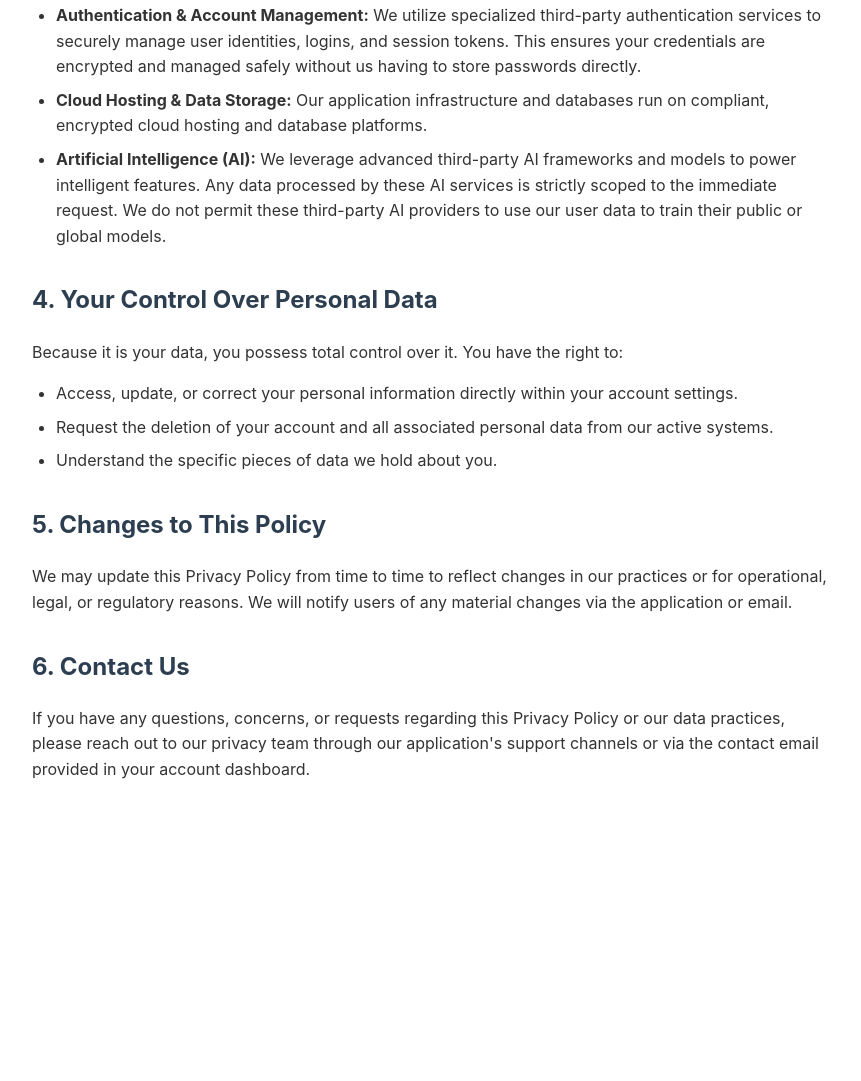
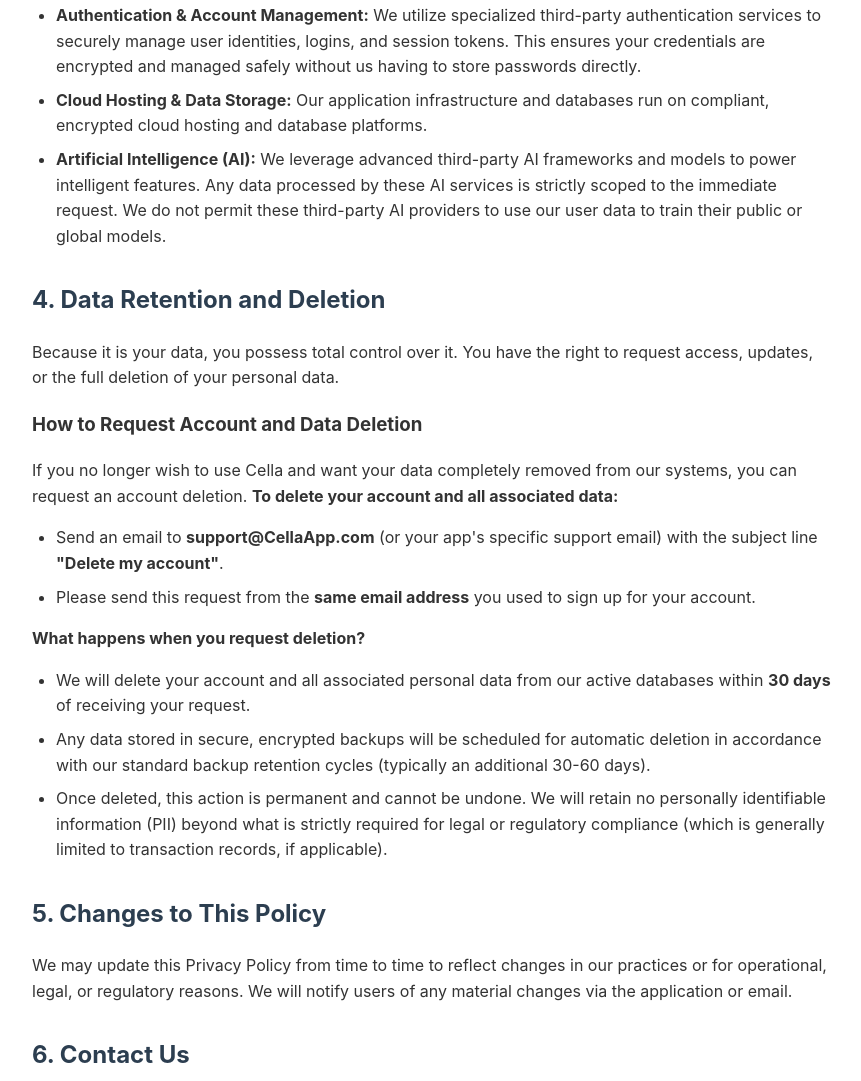
Before and after one commit to hatswitch-ai/cella-privacy-policy, a plain HTML site: page index.html in a window 1280 px wide. Shown: the part 1094-2175 px from the top of the page, without its empty margins (208-1069 px from the left). Before the commit the page ends 1941 px from the top, so only its background shows below. Drawn offline with Linux system fonts and the light colour scheme.

Commit message:
added steps to delte their account

```diff
--- a/index.html
+++ b/index.html
@@ -103,12 +103,28 @@
     </section>
 
     <section>
-        <h2>4. Your Control Over Personal Data</h2>
-        <p>Because it is your data, you possess total control over it. You have the right to:</p>
+        <h2>4. Data Retention and Deletion</h2>
+        <p>Because it is your data, you possess total control over it. You have the right to request access, updates, or
+            the full deletion of your personal data.</p>
+
+        <h3>How to Request Account and Data Deletion</h3>
+        <p>If you no longer wish to use Cella and want your data completely removed from our systems, you can request an
+            account deletion. <strong>To delete your account and all associated data:</strong></p>
         <ul>
-            <li>Access, update, or correct your personal information directly within your account settings.</li>
-            <li>Request the deletion of your account and all associated personal data from our active systems.</li>
-            <li>Understand the specific pieces of data we hold about you.</li>
+            <li>Send an email to <strong>support@CellaApp.com</strong> (or your app's specific support email) with the
+                subject line <strong>"Delete my account"</strong>.</li>
+            <li>Please send this request from the <strong>same email address</strong> you used to sign up for your
+                account.</li>
+        </ul>
+        <p><strong>What happens when you request deletion?</strong></p>
+        <ul>
+            <li>We will delete your account and all associated personal data from our active databases within <strong>30
+                    days</strong> of receiving your request.</li>
+            <li>Any data stored in secure, encrypted backups will be scheduled for automatic deletion in accordance with
+                our standard backup retention cycles (typically an additional 30-60 days).</li>
+            <li>Once deleted, this action is permanent and cannot be undone. We will retain no personally identifiable
+                information (PII) beyond what is strictly required for legal or regulatory compliance (which is
+                generally limited to transaction records, if applicable).</li>
         </ul>
     </section>
 
```
